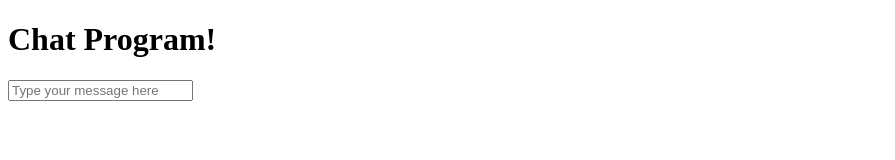
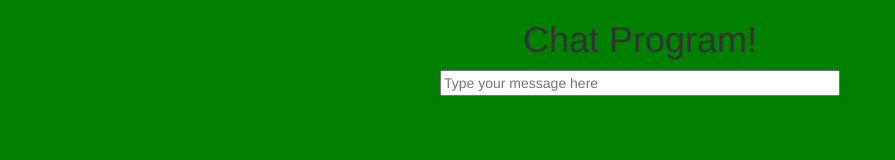
Before and after one commit to Willyb15/Node.js-Chatroom, a website: page index.html in a window 1280 px wide. Shown: the whole page, without its empty margins (0-895 px from the left). Drawn offline with nearby package versions, Linux system fonts and the light colour scheme; no server answers.

Commit message:
Added Css
Updated Some styling

```diff
--- a/index.html
+++ b/index.html
@@ -2,6 +2,8 @@
 <html>
 	<head>
 		<title></title>
+		<link rel="stylesheet" href="https://maxcdn.bootstrapcdn.com/bootstrap/3.3.6/css/bootstrap.min.css" integrity="sha384-1q8mTJOASx8j1Au+a5WDVnPi2lkFfwwEAa8hDDdjZlpLegxhjVME1fgjWPGmkzs7" crossorigin="anonymous">
+		<link rel="stylesheet" type="text/css" href="styles.css">
 		<script src="https://ajax.googleapis.com/ajax/libs/jquery/2.2.2/jquery.min.js"></script>
 		<script type="text/javascript" src="socket.io/socket.io.js"></script>
 		<script type="text/javascript">
@@ -11,21 +13,38 @@
 				document.getElementById('chat-window').innerHTML +=('<div class="im">' + data.message + ' -Sent at ' + data.date + '</div>');
 				console.log(data);
 			});
-
 			console.log(socketio);
 
 			function sendMessage(){
 				var message = document.getElementById('message').value;
 				socketio.emit('message_to_server',{message: message});
 				event.preventDefault();
-
 			}
 		</script>
+		<style type="text/css">
+		body{
+			background:green;
+			width:80%;
+			margin: auto;
+		}
+		#message{
+			width:400px;
+		}
+		#chat-window{
+			float:left;
+			overflow:auto;
+			height:70%;
+			margin-left:1px;
+			max-width: 400px;
+		}
+
+
+		</style>
 	</head>
 	<body>
-		<h1> Chat Program!</h1>
+		<h1 class="text-center"> Chat Program!</h1>
 		<div id="chat-window"></div>
-		<form onsubmit="sendMessage()">
+		<form class="text-center" onsubmit="sendMessage()">
 			<input type="text" id="message" placeholder="Type your message here">
 		</form>
 	</body>
--- /dev/null
+++ b/styles.css
@@ -0,0 +1,3 @@
+body{
+	background:green;
+}
```
